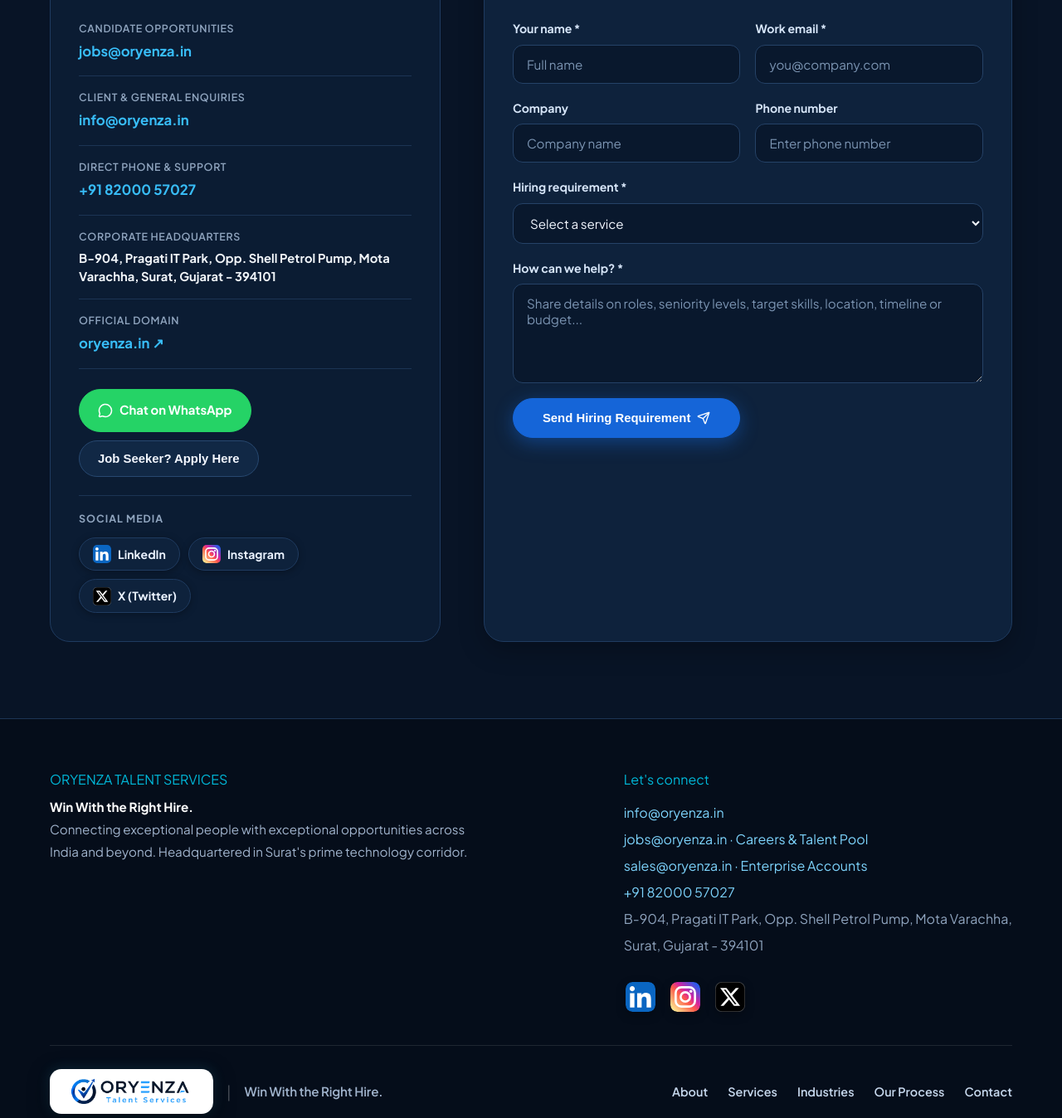
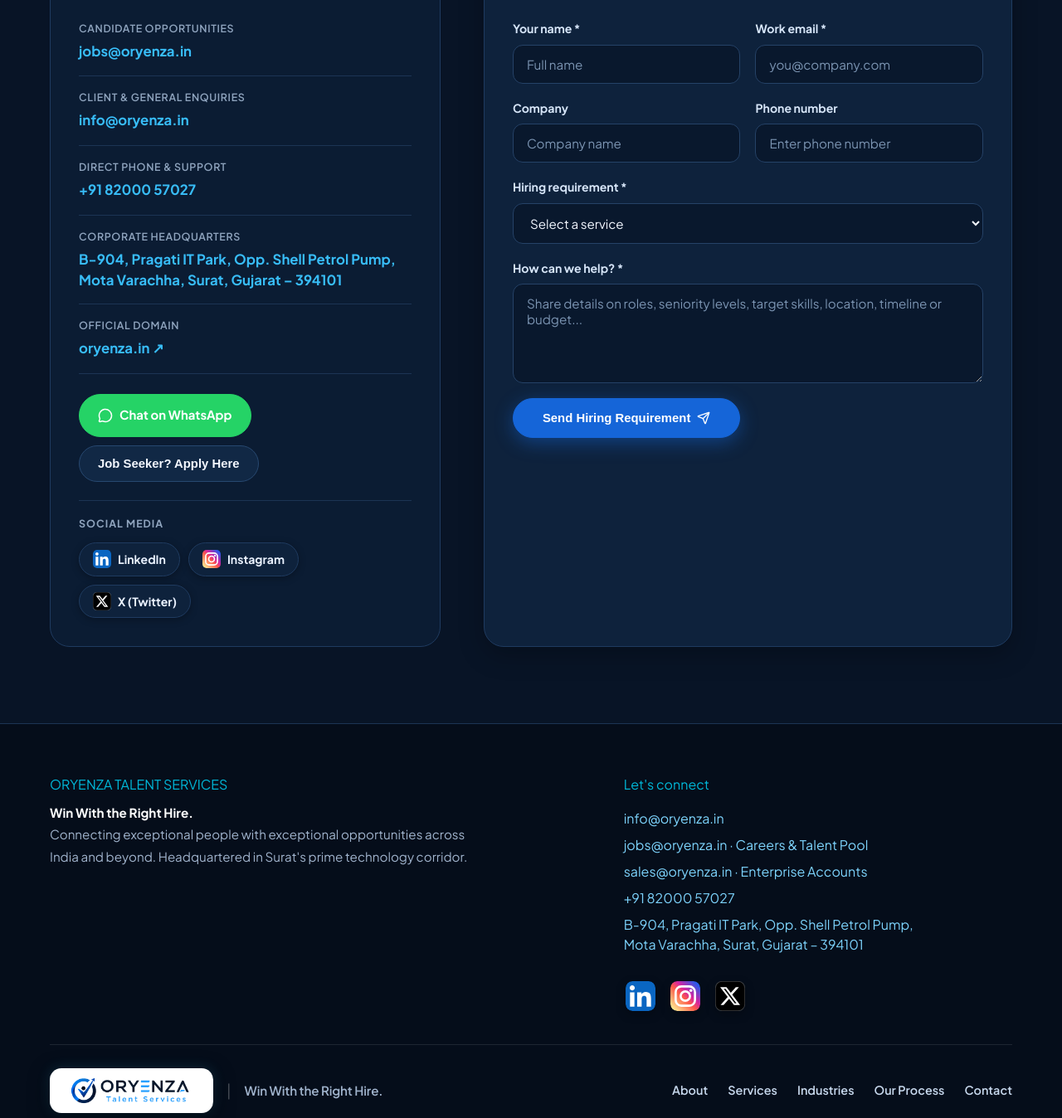
Before and after one commit to oryenzatalentservices-coder/Oryenza-Talent-Services, a React (Vite) app in the folder frontend/: page / in a window 1280 px wide. Shown: the part 6626-7974 px from the top of the page at 83% size. Built offline with nearby package versions, Linux system fonts and the light colour scheme; no server answers.

Commit message:
fix(contact): fix corporate address line wrapping and add google maps navigation

```diff
--- a/frontend/src/components/ContactSection.jsx
+++ b/frontend/src/components/ContactSection.jsx
@@ -103,10 +103,16 @@
 
             <div className="contact-item">
               <small>Corporate Headquarters</small>
-              <div className="contact-address">
-                B-904, Pragati IT Park, Opp. Shell Petrol Pump, Mota Varachha,
-                Surat, Gujarat - 394101
-              </div>
+              <a
+                href="https://maps.google.com/?q=Pragati+IT+Park,+Opp.+Shell+Petrol+Pump,+Mota+Varachha,+Surat,+Gujarat+394101"
+                target="_blank"
+                rel="noopener noreferrer"
+                className="contact-address"
+                title="View Oryenza Corporate Headquarters on Google Maps"
+              >
+                B-904, Pragati IT Park, Opp. Shell Petrol Pump,<br />
+                Mota&nbsp;Varachha, Surat, Gujarat – 394101
+              </a>
             </div>
 
             <div className="contact-item">
--- a/frontend/src/components/Footer.jsx
+++ b/frontend/src/components/Footer.jsx
@@ -60,10 +60,16 @@
               <br />
               <a href="tel:+918200057027">+91 82000 57027</a>
               <br />
-              <span>
-                B-904, Pragati IT Park, Opp. Shell Petrol Pump, Mota Varachha,
-                Surat, Gujarat - 394101
-              </span>
+              <a
+                href="https://maps.google.com/?q=Pragati+IT+Park,+Opp.+Shell+Petrol+Pump,+Mota+Varachha,+Surat,+Gujarat+394101"
+                target="_blank"
+                rel="noopener noreferrer"
+                className="footer-address-link"
+                title="View Pragati IT Park, Surat on Google Maps"
+              >
+                B-904, Pragati IT Park, Opp. Shell Petrol Pump,<br />
+                Mota&nbsp;Varachha, Surat, Gujarat – 394101
+              </a>
 
               <div className="footer-social-row">
                 <a
--- a/frontend/src/styles/index.css
+++ b/frontend/src/styles/index.css
@@ -1633,6 +1633,13 @@
   font-size: 0.92rem;
   line-height: 1.5;
   color: var(--navy);
+  display: block;
+  text-decoration: none;
+  transition: color 0.2s;
+}
+
+.contact-address:hover {
+  color: var(--blue);
 }
 
 .contact-channels {
@@ -1881,6 +1888,12 @@
   color: var(--cyan);
 }
 
+.footer-address-link {
+  display: inline-block;
+  line-height: 1.5;
+  margin-top: 4px;
+}
+
 .footer-inner {
   display: flex;
   justify-content: space-between;
@@ -2446,6 +2459,10 @@
   color: #f1f5f9;
 }
 
+html.oryenza-dark .contact-address:hover {
+  color: #38bdf8;
+}
+
 html.oryenza-dark .contact-socials {
   border-top-color: #1c3454;
 }
```
